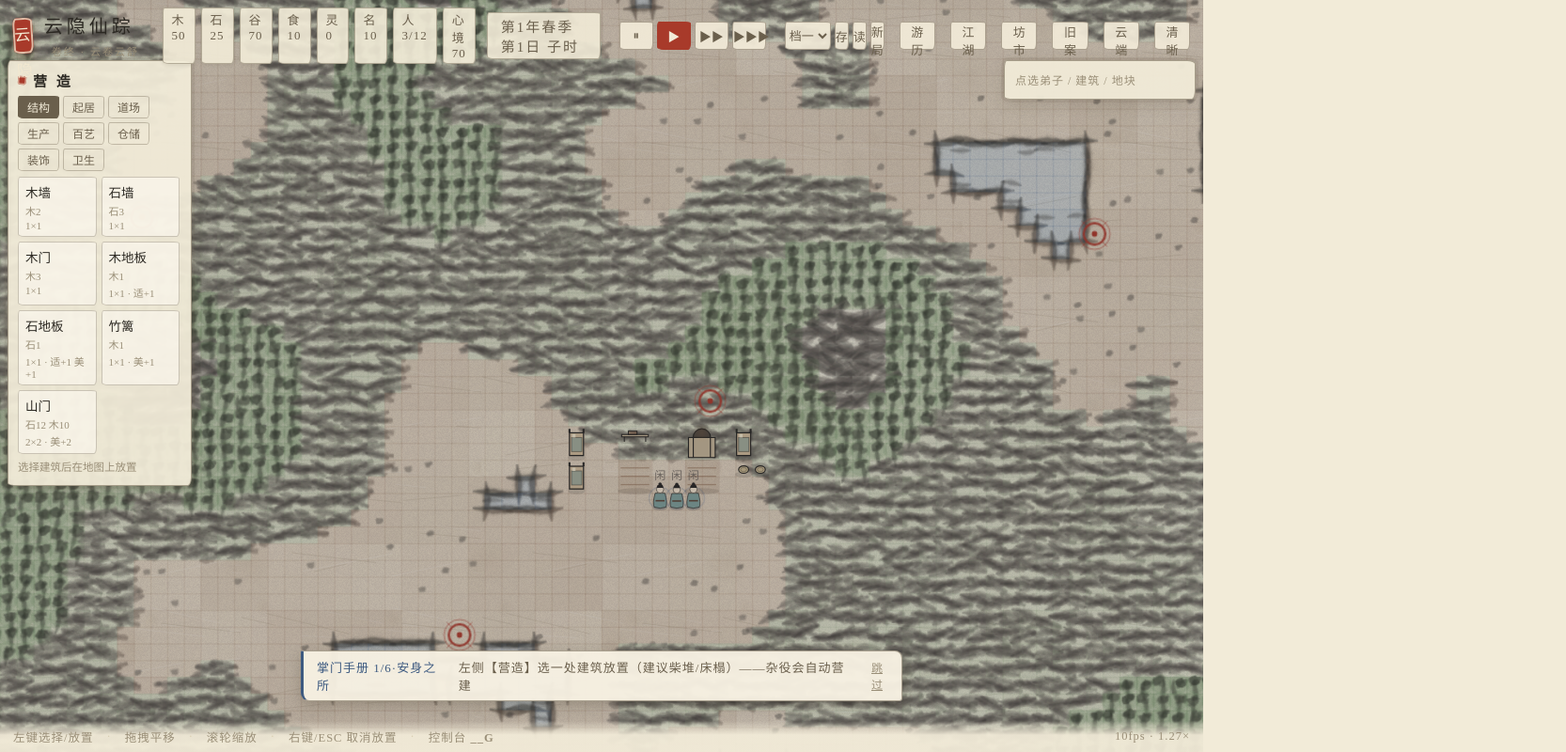
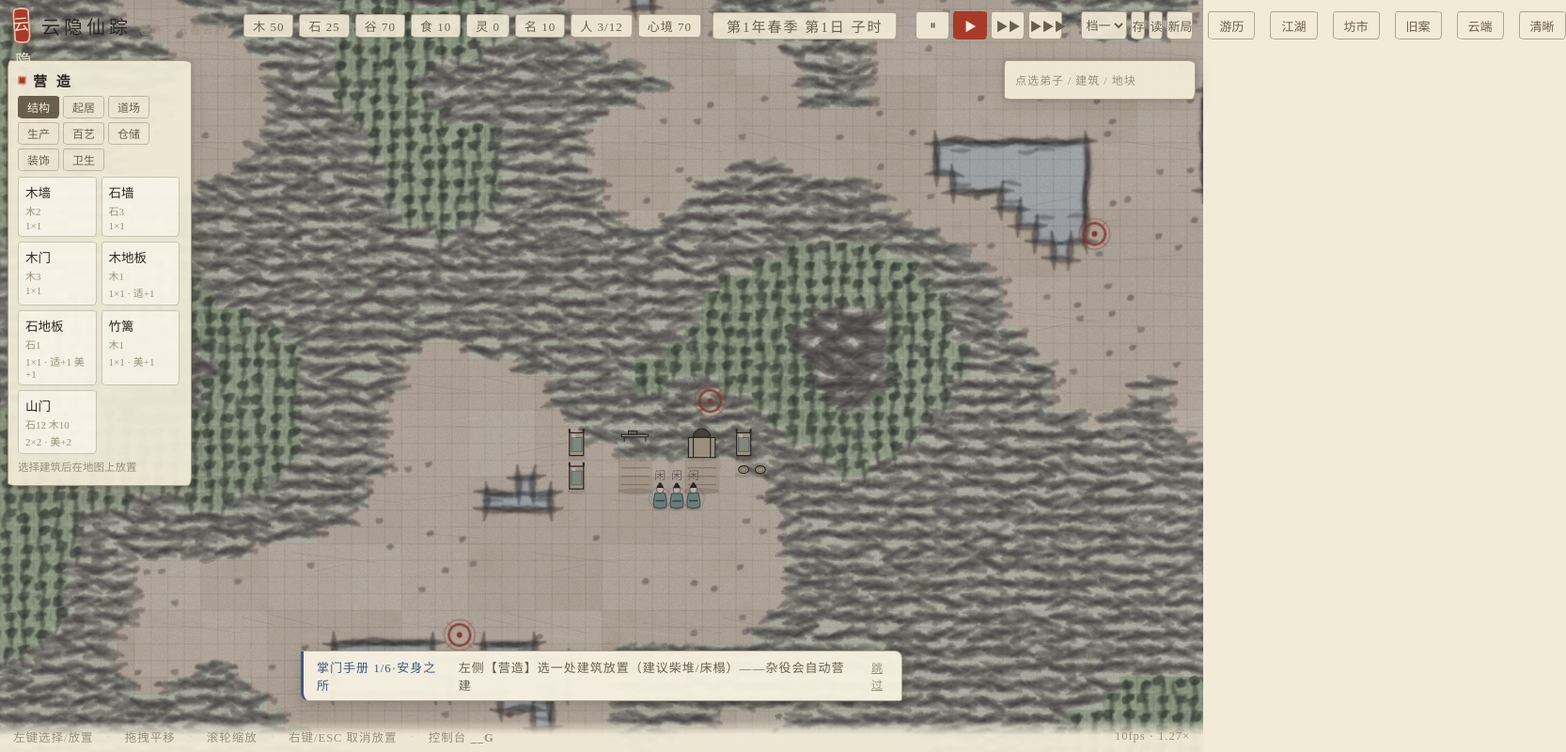
Before and after one commit to AlexanderGPY/xiuxian-sim, a website: page index.html in a window 1280 px wide. Shown: the whole page at 94% size, 1666 px wide, since content can reach past the window. Drawn offline with Linux system fonts and the light colour scheme; no server answers; animation ran at ten frames a second.

Commit message:
画风巡检修复: 成阵form:on重入爆栈(先落脏再emit+订阅守卫)/顶栏七处文字竖排(nowrap)/刷新后相机缩左上角(setWorld延迟校正)/阵眼字屏幕空间纸牌垫底/夜色0.22与灯火增强/灶丹锻火光晕裁剪本格; 回归45/45

```diff
--- a/index.html
+++ b/index.html
@@ -39,18 +39,18 @@
     color:#f2e8d0;background:var(--zhu);border-radius:4px 9px 5px 10px / 9px 4px 10px 4px;
     font-size:17px;transform:rotate(-4deg);letter-spacing:1px;
     box-shadow:inset 0 0 0 2px rgba(242,232,208,.75), 0 3px 10px rgba(90,30,20,.35)}
-  .title{font-size:20px;color:var(--jiao);letter-spacing:4px}
+  .title{font-size:20px;color:var(--jiao);letter-spacing:4px;white-space:nowrap;flex:none}
   .title small{font-size:11px;color:var(--dan);letter-spacing:2px;margin-left:8px}
   #res{display:flex;gap:6px;margin-left:6px}
-  .chip{font-size:13px;color:var(--zhong);background:rgba(242,235,216,.9);
+  .chip{font-size:13px;color:var(--zhong);background:rgba(242,235,216,.9);white-space:nowrap;
     border:1px solid rgba(106,95,76,.45);border-radius:2px 6px 3px 7px / 6px 2px 7px 3px;
     padding:2px 9px;letter-spacing:1px;box-shadow:0 1px 4px rgba(60,50,34,.12)}
   .chip.bad{color:var(--zhu);border-color:var(--zhu)}
-  #date{margin-left:auto;font-size:15px;color:var(--zhong);letter-spacing:2px;
+  #date{margin-left:auto;font-size:15px;color:var(--zhong);letter-spacing:2px;white-space:nowrap;flex:none;
     background:rgba(242,235,216,.9);padding:3px 14px;border-radius:2px 7px 3px 8px / 7px 2px 8px 3px;
     border:1px solid rgba(106,95,76,.45);box-shadow:0 1px 4px rgba(60,50,34,.12)}
   #speed{display:flex;gap:4px;margin-left:8px}
-  #speed button,#filebtns button,#filebtns select{height:30px;font-family:inherit;font-size:13px;color:var(--zhong);
+  #speed button,#filebtns button,#filebtns select{height:30px;font-family:inherit;font-size:13px;color:var(--zhong);white-space:nowrap;
     background:rgba(242,235,216,.92);border:1px solid rgba(106,95,76,.5);border-radius:2px 6px 3px 7px / 6px 2px 7px 3px;cursor:pointer}
   #speed button{width:36px}
   #speed button:hover,#filebtns button:hover{border-color:var(--nong);color:var(--jiao)}
@@ -139,11 +139,11 @@
   @keyframes drop{from{transform:translateY(-8px) rotate(-.4deg);opacity:0}}
 
   /* ---- 风水视图按钮 ---- */
-  #btn-feng{height:30px;font-family:inherit;font-size:13px;color:var(--zhong);cursor:pointer;
+  #btn-feng{height:30px;font-family:inherit;font-size:13px;color:var(--zhong);cursor:pointer;white-space:nowrap;
     background:rgba(242,235,216,.92);border:1px solid rgba(106,95,76,.5);
     border-radius:2px 6px 3px 7px / 6px 2px 7px 3px;padding:0 11px;margin-left:6px}
   #btn-feng.on{background:var(--hua);border-color:var(--hua);color:var(--paper)}
-  #btn-travel,#btn-jianghu,#btn-market,#btn-story,#btn-cloud,#btn-clear{height:30px;font-family:inherit;font-size:13px;color:var(--zhong);cursor:pointer;
+  #btn-travel,#btn-jianghu,#btn-market,#btn-story,#btn-cloud,#btn-clear{height:30px;font-family:inherit;font-size:13px;color:var(--zhong);cursor:pointer;white-space:nowrap;flex:none;
     background:rgba(242,235,216,.92);border:1px solid rgba(106,95,76,.5);
     border-radius:2px 6px 3px 7px / 6px 2px 7px 3px;padding:0 11px;margin-left:4px}
   #btn-travel:hover,#btn-jianghu:hover,#btn-market:hover,#btn-story:hover,#btn-cloud:hover,#btn-clear:hover{border-color:var(--nong);color:var(--jiao)}
--- a/js/render/dyn.js
+++ b/js/render/dyn.js
@@ -57,6 +57,16 @@
     g.strokeStyle = K().jiao; g.lineWidth = 0.7;
     g.strokeRect(cx - w / 2, yBottom - h, w, h);
   }
+  function clippedGlow(g, w, h, x, y, r, col0, col1) {  // 光晕裁剪在本建筑格内，不溢到邻格
+    g.save();
+    g.beginPath(); g.rect(0, 0, w, h); g.clip();
+    const gr = g.createRadialGradient(x, y, 0, x, y, r);
+    gr.addColorStop(0, col0);
+    gr.addColorStop(1, col1);
+    g.fillStyle = gr;
+    g.beginPath(); g.arc(x, y, r, 0, 7); g.fill();
+    g.restore();
+  }
 
   /* ---------- 各类建筑 ---------- */
   function drawBuilding(g, b, r, z) {
@@ -76,6 +86,7 @@
     }
     const L = begin(g, b, r, z), w = L.w, h = L.h;
     const cx = w / 2;
+    let post = null;   // 局部空间 restore 后的屏幕空间补画（如阵眼字号）
     shadow(g, w, h);
 
     if (kind === 'wall') {
@@ -154,10 +165,19 @@
       }
       g.strokeStyle = on ? X.Ink.hua : K().zhong; g.lineWidth = 1.6;
       g.beginPath(); g.arc(cx, h / 2, Math.min(w, h) * 0.42, 0, 7); g.stroke();
-      g.fillStyle = on ? X.Ink.hua : K().zhong;
-      g.font = `${Math.max(8, 12)}px "Kaiti SC",serif`;
-      g.textAlign = 'center'; g.textBaseline = 'middle';
-      g.fillText(b.def.glyph, cx, h / 2 + 1);
+      // 字在屏幕空间以固定字号绘制：纸牌垫底，辉光上也不糊
+      const gx = r.x + (b.x + b.def.w / 2) * T * z, gy = r.y + (b.y + b.def.h / 2) * T * z;
+      post = () => {
+        const fs = Math.max(11, Math.min(17, 13 * z));
+        g.fillStyle = 'rgba(242,235,216,0.88)';
+        g.beginPath(); g.arc(gx, gy, fs * 0.78, 0, 7); g.fill();
+        g.strokeStyle = on ? X.Ink.a(X.Ink.hua, 0.8) : K().a(K().zhong, 0.6);
+        g.lineWidth = 1; g.stroke();
+        g.fillStyle = on ? X.Ink.hua : K().zhong;
+        g.font = `${fs}px "Kaiti SC",serif`;
+        g.textAlign = 'center'; g.textBaseline = 'middle';
+        g.fillText(b.def.glyph, gx, gy + 1);
+      };
     } else if (kind === 'splant' && b.sp) {   // 天地灵植：土丘三阶
       const st = b.sp.stage;
       const ELC = ['#b8a04a', '#5a9a5a', '#5a8ab8', '#c86a4a', '#a8865a'];
@@ -182,11 +202,7 @@
       g.strokeStyle = K().jiao; g.lineWidth = 0.9; g.stroke();
       // 火
       const fl = 0.6 + 0.4 * Math.sin(X.Tick.count / 9);
-      const fg = g.createRadialGradient(cx, h * 0.2, 0, cx, h * 0.2, 8);
-      fg.addColorStop(0, `rgba(238,150,70,${0.5 * fl})`);
-      fg.addColorStop(1, 'rgba(238,150,70,0)');
-      g.fillStyle = fg;
-      g.beginPath(); g.arc(cx, h * 0.2, 8, 0, 7); g.fill();
+      clippedGlow(g, w, h, cx, h * 0.2, 8, `rgba(238,150,70,${0.5 * fl})`, 'rgba(238,150,70,0)');
     } else if (kind === 'well') {    // 水井：石沿+双柱+小顶
       g.fillStyle = K().a(K().yan, 0.85);
       g.beginPath(); g.arc(cx, h * 0.66, Math.min(w, h) * 0.3, 0, 7); g.fill();
@@ -283,11 +299,7 @@
         g.closePath(); g.fill();
         g.strokeStyle = K().jiao; g.lineWidth = 0.8; g.stroke();
         const fl = 0.6 + 0.4 * Math.sin(X.Tick.count / 11 + b.x);
-        const pg = g.createRadialGradient(fx, fy - h * 0.16, 0, fx, fy - h * 0.16, w * 0.16);
-        pg.addColorStop(0, `rgba(120,190,170,${0.5 * fl})`);
-        pg.addColorStop(1, 'rgba(120,190,170,0)');
-        g.fillStyle = pg;
-        g.beginPath(); g.arc(fx, fy - h * 0.16, w * 0.16, 0, 7); g.fill();
+        clippedGlow(g, w, h, fx, fy - h * 0.16, w * 0.16, `rgba(120,190,170,${0.5 * fl})`, 'rgba(120,190,170,0)');
       } else if (id === 'forge') { // 砧+炭炉
         walls(g, w * 0.08, h * 0.5, w * 0.84, h * 0.42, '#c2b49a');
         roofMini(g, cx, h * 0.52, w * 0.95, h * 0.4, '#6a6258');
@@ -295,11 +307,7 @@
         g.fillRect(w * 0.18, h * 0.32, w * 0.28, h * 0.12);
         g.strokeStyle = K().jiao; g.lineWidth = 0.8; g.strokeRect(w * 0.18, h * 0.32, w * 0.28, h * 0.12);
         const fl = 0.6 + 0.4 * Math.sin(X.Tick.count / 7);
-        const fg = g.createRadialGradient(w * 0.66, h * 0.3, 0, w * 0.66, h * 0.3, w * 0.18);
-        fg.addColorStop(0, `rgba(238,120,60,${0.55 * fl})`);
-        fg.addColorStop(1, 'rgba(238,120,60,0)');
-        g.fillStyle = fg;
-        g.beginPath(); g.arc(w * 0.66, h * 0.3, w * 0.18, 0, 7); g.fill();
+        clippedGlow(g, w, h, w * 0.66, h * 0.3, w * 0.18, `rgba(238,120,60,${0.55 * fl})`, 'rgba(238,120,60,0)');
       } else {                     // 符案：案+符纸
         g.fillStyle = '#bfae90';
         g.fillRect(w * 0.12, h * 0.4, w * 0.76, h * 0.16);
@@ -572,6 +580,7 @@
       g.fillText(b.def.glyph || b.def.name[0], cx, h / 2 + 1);
     }
     g.restore();
+    if (post) post();
   }
 
   /* ---------- 弟子：淡彩小人 ---------- */
@@ -654,6 +663,7 @@
     FX.push({ type: 'bloom', x: b.x + b.def.w / 2, y: b.y + b.def.h / 2, born: performance.now() });
   });
   X.Bus.on('form:on', z => {
+    if (X.Form._dirty) return;   // 重入保护：recompute 未结束时不动 Form
     const a = X.Form.get().find(a => a.z.id === z.id);
     if (a) FX.push({ type: 'form', x: a.eye.x + 0.5, y: a.eye.y + 0.5, born: performance.now() });
   });
@@ -846,13 +856,13 @@
     // 夜色 + 灯火
     const sh = X.Time.shichen;
     let night = 0;
-    if (sh >= 11 || sh <= 1) night = 0.16;
-    else if (sh === 2 || sh === 10) night = 0.07;
+    if (sh >= 11 || sh <= 1) night = 0.22;
+    else if (sh === 2 || sh === 10) night = 0.09;
     if (night) {
       g.fillStyle = `rgba(24,30,54,${night})`;
       g.fillRect(0, 0, X.Canvas.cssW, X.Canvas.cssH);
       // 灯笼/石灯暖光
-      const glowA = night / 0.16 * 0.3;
+      const glowA = Math.min(0.36, night * 1.9);
       X.Build.each(b => {
         if (!b.built || b.def.kind !== 'lamp') return;
         const cx = r.x + (b.x + b.def.w / 2) * T * z, cy = r.y + (b.y + b.def.h / 2) * T * z;
--- a/js/sim/formation.js
+++ b/js/sim/formation.js
@@ -9,6 +9,7 @@
     X.Build.each(b => { if (b.built && b.def.kind === 'zeye') eyes.push(b); });
     const flags = [];
     X.Build.each(b => { if (b.built && b.def.kind === 'zflag') flags.push(b); });
+    const fired = [];
     for (const eye of eyes) {
       const zid = eye.def.tags.zeye;
       const z = X.Recipes.zhen.find(z => z.id === zid);
@@ -16,10 +17,11 @@
       const near = flags.filter(f => Math.hypot(f.x - eye.x, f.y - eye.y) <= z.radius);
       if (near.length >= z.flags) {
         F.active.push({ z, eye, flags: near });
-        X.Bus.emit('form:on', z);
+        fired.push(z);
       }
     }
-    F._dirty = false;
+    F._dirty = false;   // 先落脏标记再发事件：订阅方在回调里调 Form.get() 不会重入 recompute
+    for (const z of fired) X.Bus.emit('form:on', z);
   };
   F.get = () => { if (F._dirty) F.recompute(); return F.active; };
   F.isActive = function (zid) { return F.get().some(a => a.z.id === zid); };
```
